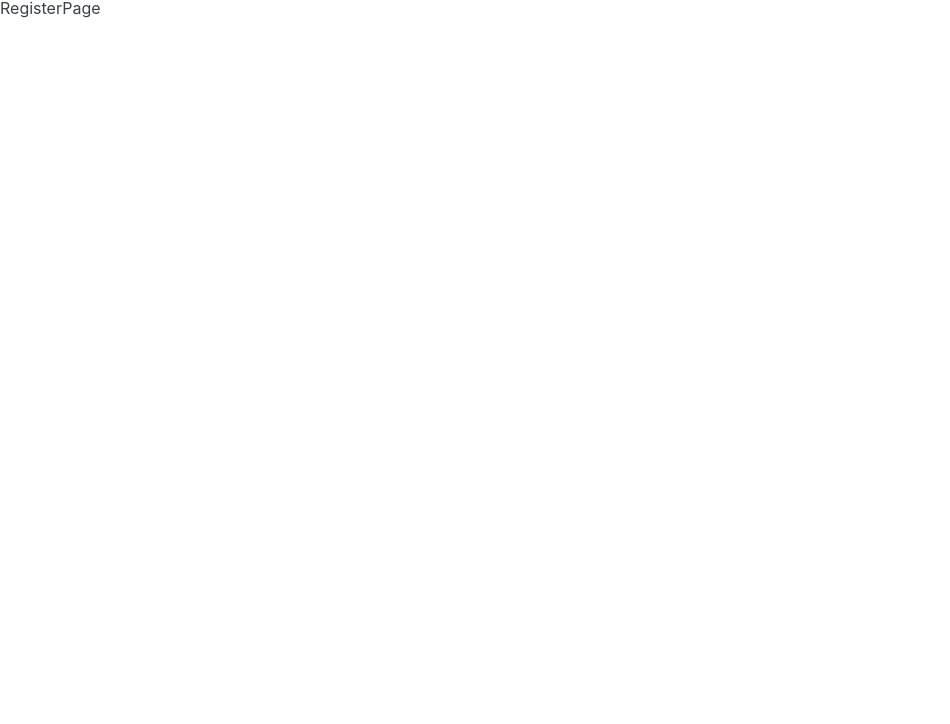
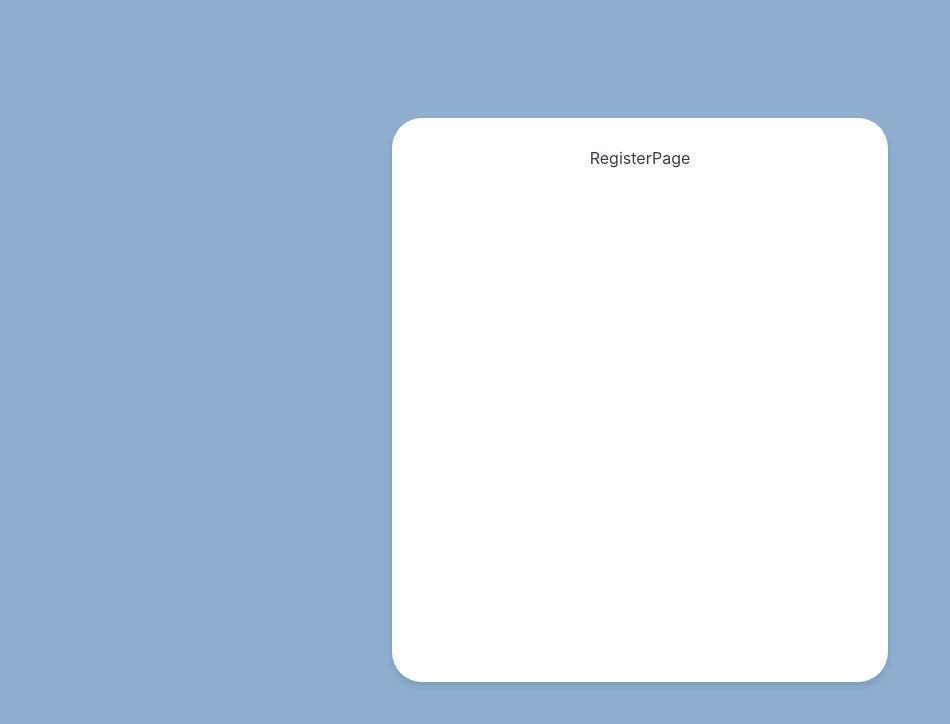
Before and after one commit to byahram/react-todo-app, a React (Vite) app: page /register in a window 1280 px wide. Shown: the top 724 px of the page, without its empty margins (0-950 px from the left). Built offline with nearby package versions, Linux system fonts and the light colour scheme.

Commit message:
feat: Register 페이지 레이아웃

```diff
--- a/src/layout/Layout.tsx
+++ b/src/layout/Layout.tsx
@@ -23,7 +23,13 @@ export const Layout: React.FC<LayoutProps> = ({ children }) => {
   return (
     <>
       {!isAuthPage ? <Header title={title} /> : ""}
-      <MainContainer>{children}</MainContainer>
+      {!isAuthPage ? (
+        <MainContainer>{children}</MainContainer>
+      ) : (
+        <AuthWrapper>
+          <AuthContainer>{children}</AuthContainer>
+        </AuthWrapper>
+      )}
     </>
   );
 };
@@ -33,3 +39,27 @@ const MainContainer = styled.main`
   width: 100%;
   height: 100%;
 `;
+
+const AuthWrapper = styled.div`
+  width: 100%;
+  height: 100vh;
+  display: flex;
+  flex-direction: column;
+  align-items: center;
+  justify-content: center;
+  background: #8daece;
+`;
+
+const AuthContainer = styled.main`
+  display: flex;
+  flex-direction: column;
+  align-items: center;
+  width: 400px;
+  height: 500px;
+  margin: 0 auto;
+  padding: 2rem 3rem;
+  background: white;
+  border-radius: 30px;
+  box-shadow: 0 4px 6px rgba(0, 0, 0, 0.1);
+  overflow: hidden;
+`;
--- a/src/pages/RegisterPage.tsx
+++ b/src/pages/RegisterPage.tsx
@@ -1,5 +1,8 @@
 import React from "react";
+import styled from "styled-components";
 
 export default function RegisterPage() {
   return <div>RegisterPage</div>;
 }
+
+const RegisterContainer = styled.div
```
